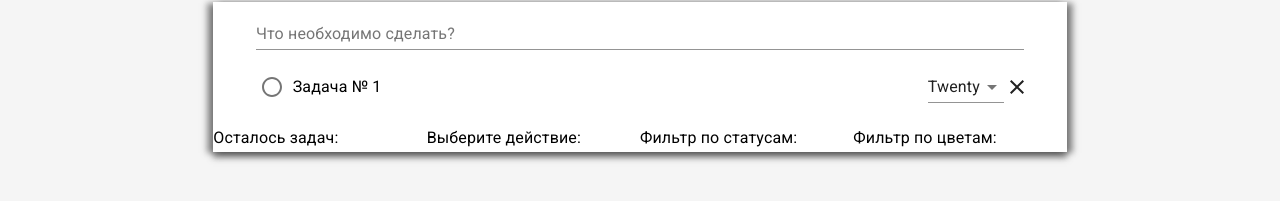
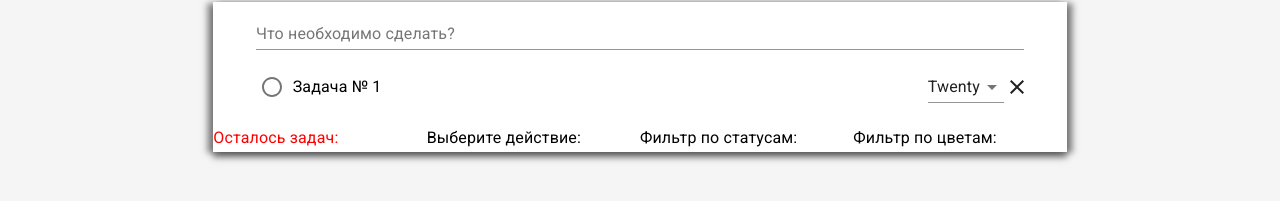
Before and after one commit to pilotvitalik/study_react_redux_todo, a React (Create React App) app: page / in a window 1280 px wide. Shown: the part 155-356 px from the top of the page. Built offline with nearby package versions, Linux system fonts and the light colour scheme.

Commit message:
-temp commit;

```diff
--- /dev/null
+++ b/src/Components/Todo/AdditionalParams/AdditionalParams.js
@@ -0,0 +1,36 @@
+import Grid from '@material-ui/core/Grid';
+import Typography from '@material-ui/core/Typography';
+import { makeStyles } from '@material-ui/core/styles';
+
+const useStyles = makeStyles((theme) =>({
+  actions:{
+    "@media (min-width: 1200px)":{
+      color: 'red',
+    }
+  }
+}));
+
+function AdditionalParams(){
+  const classes = useStyles();
+
+  return(
+    <Grid container item xs={12} direction={'row'} wrap={'wrap'}>
+      <Grid item xs={12} sm={3}>
+        <Typography variant={'subtitle1'} className={classes.actions}>Осталось задач:</Typography>
+      </Grid>
+      <Grid item xs={12} sm={3}>
+        <Typography variant={'subtitle1'}>Выберите действие:</Typography>
+      </Grid>
+      <Grid container item xs={12} sm={6} direction={'row'} wrap={'wrap'}>
+        <Grid item xs={6}>
+          <Typography variant={'subtitle1'}>Фильтр по статусам:</Typography>
+        </Grid>
+        <Grid item xs={6}>
+          <Typography variant={'subtitle1'}>Фильтр по цветам:</Typography>
+        </Grid>
+      </Grid>
+    </Grid>
+  )
+}
+
+export default AdditionalParams;
--- a/src/Components/Todo/Common.js
+++ b/src/Components/Todo/Common.js
@@ -1,9 +1,9 @@
 import Grid from '@material-ui/core/Grid';
-import Typography from '@material-ui/core/Typography';
 import { makeStyles } from '@material-ui/core/styles';
 
 import EnterTask from './EnterTask/EnterTask';
 import TodoList from './TodoList/TodoList';
+import AdditionalParams from './AdditionalParams/AdditionalParams';
 
 const useStyles = makeStyles((theme) => ({
   root:{
@@ -25,24 +25,7 @@
       <Grid container item xs={12} justify={'center'}>
         <TodoList/>
       </Grid>
-      {/*Список задач*/}
-        <Grid container item xs={12} direction={'row'} wrap={'wrap'}>
-          <Grid item xs={12} sm={3}>
-            <Typography variant={'subtitle1'}>Осталось задач:</Typography>
-          </Grid>
-          <Grid item xs={12} sm={3}>
-            <Typography variant={'subtitle1'}>Выберите действие:</Typography>
-          </Grid>
-          <Grid container item xs={12} sm={6} direction={'row'} wrap={'wrap'}>
-            <Grid item xs={6}>
-              <Typography variant={'subtitle1'}>Фильтр по статусам:</Typography>
-            </Grid>
-            <Grid item xs={6}>
-              <Typography variant={'subtitle1'}>Фильтр по цветам:</Typography>
-            </Grid>
-          </Grid>
-        </Grid>
-      {/*End список задач*/}
+      <AdditionalParams/>
     </Grid>
   );
 }
```
